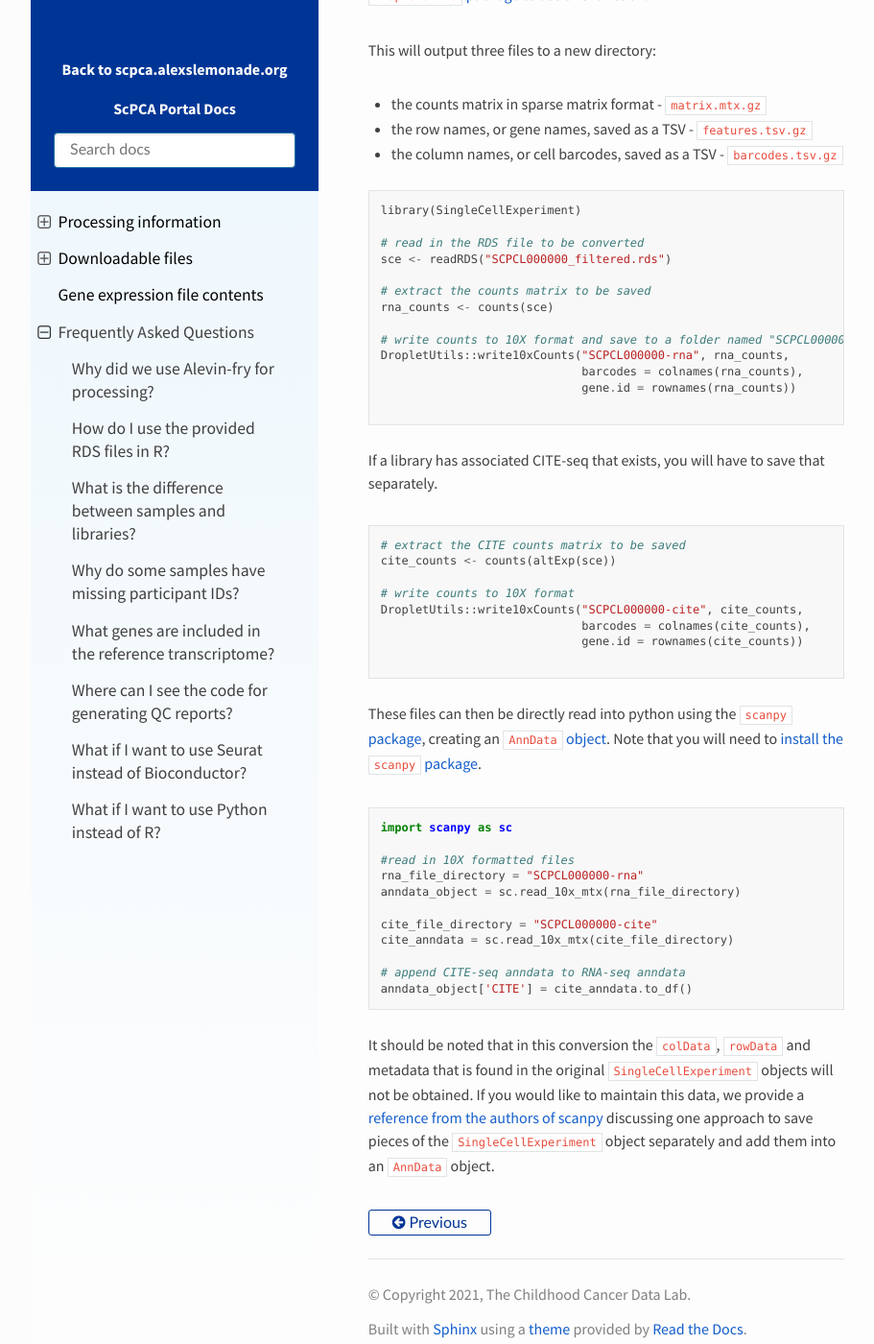
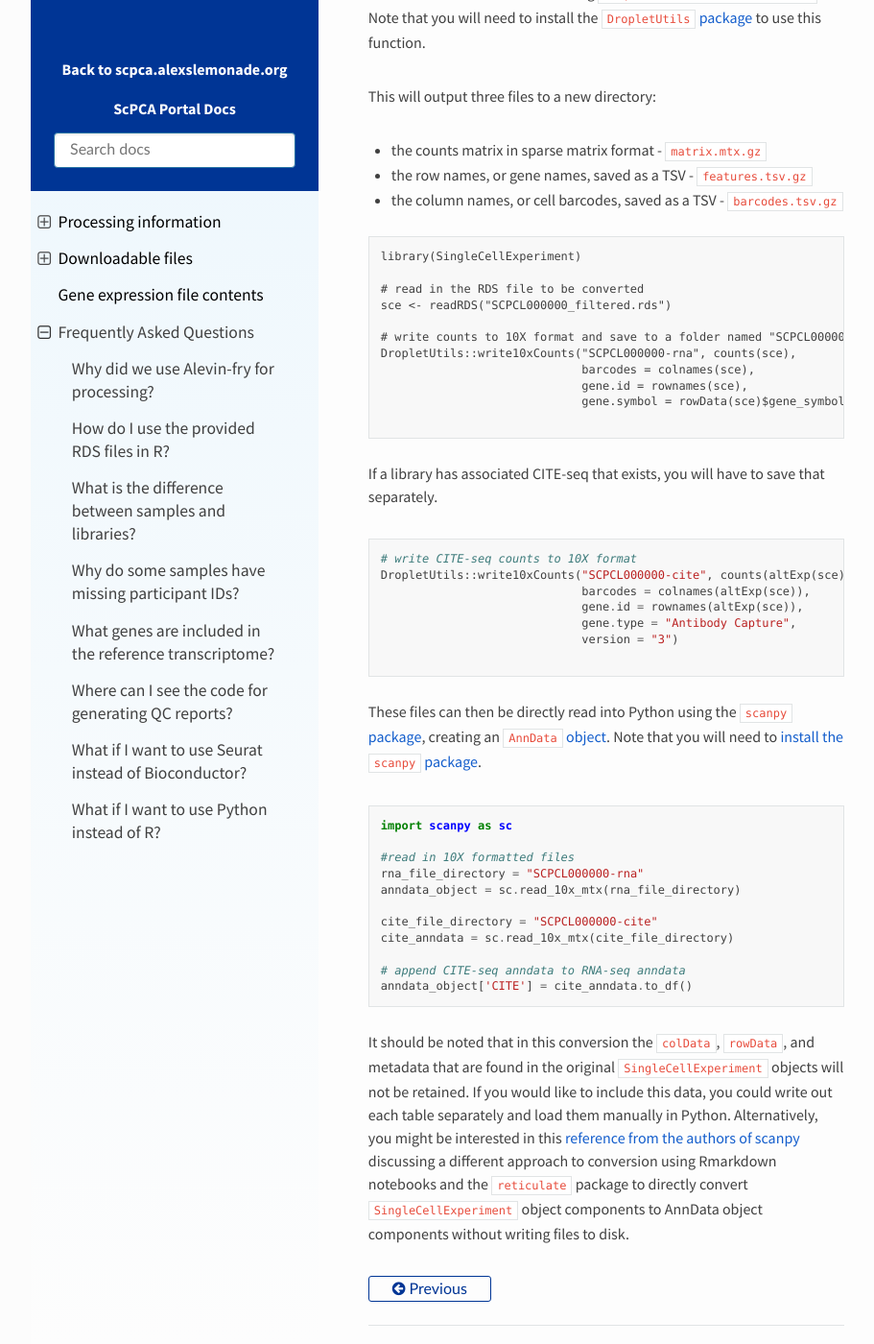
Before and after one commit to DongzeHE/scpca-docs, a Sphinx documentation site: the page built from docs/faq.md, in a window 1280 px wide and 1400 px high, scrolled down 5164 px. Shown: the whole window at 96% size, without its empty margins (158-1069 px from the left). Built offline with Sphinx 7.4.7 and the Read the Docs theme 2.0.0, drawn with Linux system fonts in a browser that asks for light colours; some of the changed text lies outside the part shown.

Commit message:
Apply suggestions from code review
Co-authored-by: Joshua Shapiro <josh.shapiro@ccdatalab.org>

````diff
--- a/docs/faq.md
+++ b/docs/faq.md
@@ -120,8 +120,9 @@
 
 ## What if I want to use Python instead of R?
 
-Gene expression data files are only available as RDS files, and must be opened in R to view the contents.
-If you prefer to work in python, count data can first be converted into the 10X format using [`DropletUtils::write10xCounts()`](https://rdrr.io/bioc/DropletUtils/man/write10xCounts.html).
+We provide single-cell and single-nuclei gene expression data as RDS files, which must be opened in R to view the contents.
+If you prefer to work in Python, there are a variety of ways of converting the count data to Python-compatible formats.
+We have found that one of the more efficient is conversion via the 10X format using [`DropletUtils::write10xCounts()`](https://rdrr.io/bioc/DropletUtils/man/write10xCounts.html).
 Note that you will need to install the [`DropletUtils` package](https://www.bioconductor.org/packages/devel/bioc/html/DropletUtils.html) to use this function.
 
 This will output three files to a new directory:
@@ -135,30 +136,27 @@
 # read in the RDS file to be converted
 sce <- readRDS("SCPCL000000_filtered.rds")
 
-# extract the counts matrix to be saved
-rna_counts <- counts(sce)
-
 # write counts to 10X format and save to a folder named "SCPCL000000-rna"
-DropletUtils::write10xCounts("SCPCL000000-rna", rna_counts,
-                             barcodes = colnames(rna_counts),
-                             gene.id = rownames(rna_counts))
+DropletUtils::write10xCounts("SCPCL000000-rna", counts(sce),
+                             barcodes = colnames(sce),
+                             gene.id = rownames(sce),
+                             gene.symbol = rowData(sce)$gene_symbol)
 
 ```
 
 If a library has associated CITE-seq that exists, you will have to save that separately.
 
 ```
-# extract the CITE counts matrix to be saved
-cite_counts <- counts(altExp(sce))
-
-# write counts to 10X format
-DropletUtils::write10xCounts("SCPCL000000-cite", cite_counts,
-                             barcodes = colnames(cite_counts),
-                             gene.id = rownames(cite_counts))
+# write CITE-seq counts to 10X format
+DropletUtils::write10xCounts("SCPCL000000-cite", counts(altExp(sce)),
+                             barcodes = colnames(altExp(sce)),
+                             gene.id = rownames(altExp(sce)),
+                             gene.type = "Antibody Capture",
+                             version = "3")
 
 ```
 
-These files can then be directly read into python using the [`scanpy` package](https://scanpy.readthedocs.io/en/stable/), creating an [`AnnData` object](https://anndata.readthedocs.io/en/latest/index.html).
+These files can then be directly read into Python using the [`scanpy` package](https://scanpy.readthedocs.io/en/stable/), creating an [`AnnData` object](https://anndata.readthedocs.io/en/latest/index.html).
 Note that you will need to [install the `scanpy` package](https://scanpy.readthedocs.io/en/stable/installation.html).
 
 ```
@@ -175,5 +173,6 @@
 anndata_object['CITE'] = cite_anndata.to_df()
 ```
 
-It should be noted that in this conversion the `colData`, `rowData` and metadata that is found in the original `SingleCellExperiment` objects will not be obtained.
-If you would like to maintain this data, we provide a [reference from the authors of scanpy](https://theislab.github.io/scanpy-in-R/#converting-from-r-to-python) discussing one approach to save pieces of the `SingleCellExperiment` object separately and add them into an `AnnData` object.
+It should be noted that in this conversion the `colData`, `rowData`, and metadata that are found in the original `SingleCellExperiment` objects will not be retained.
+If you would like to include this data, you could write out each table separately and load them manually in Python.
+Alternatively, you might be interested in this [reference from the authors of scanpy](https://theislab.github.io/scanpy-in-R/#converting-from-r-to-python) discussing a different approach to  conversion using Rmarkdown notebooks and the `reticulate` package to directly convert `SingleCellExperiment` object components to AnnData object components without writing files to disk.
````
